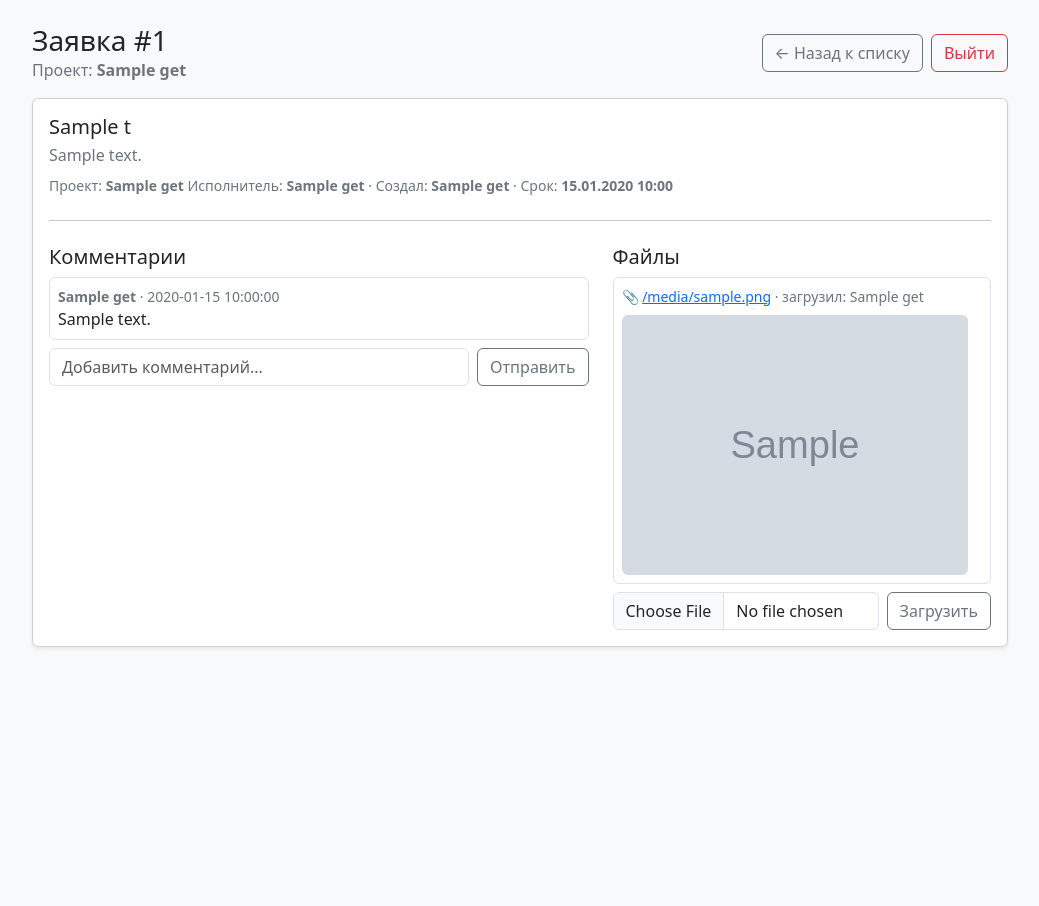
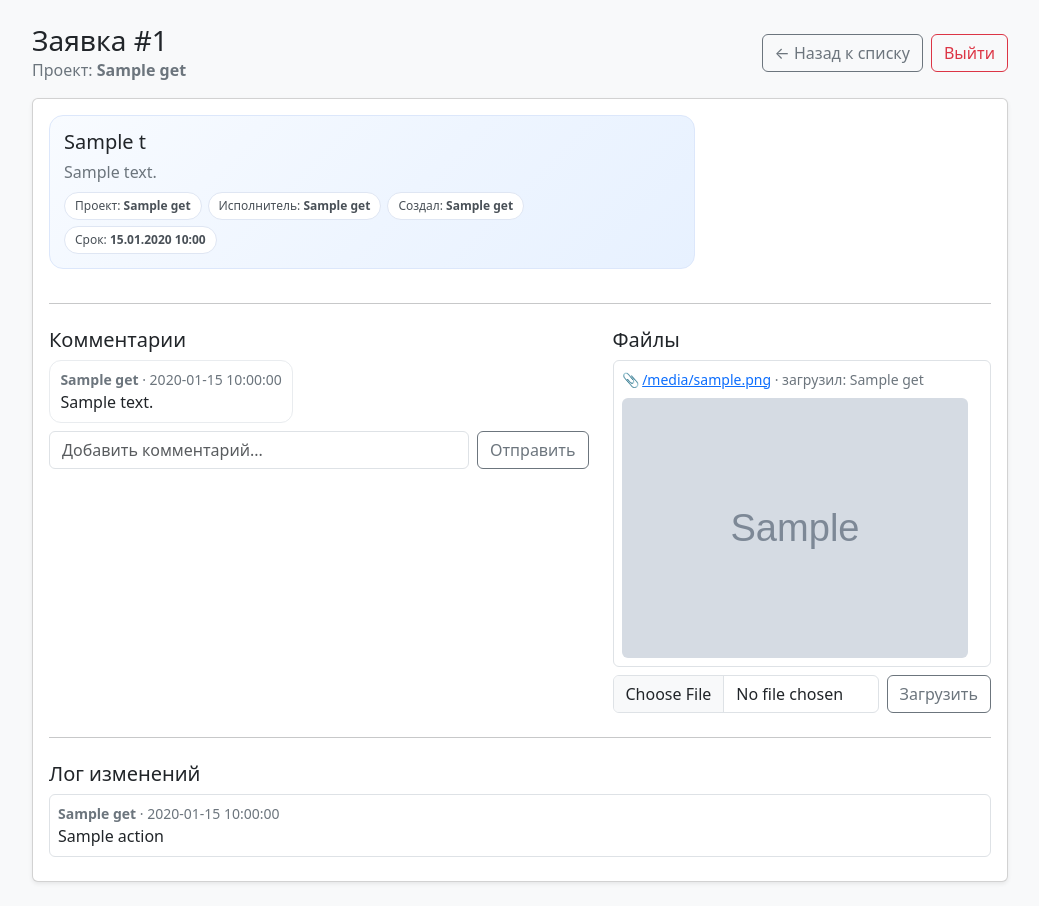
Before and after one commit to AlekseySemma/tickets_simple, a FastAPI app: template templates/ticket_detail.html in a window 1280 px wide. Shown: the whole page, without its empty margins (120-1159 px from the left). Before the commit the page ends 648 px from the top, so only its background shows below. Run offline with FastAPI, Linux system fonts and the light colour scheme; the template is opened without the code that fills it: most values are stand-ins (such as "Sample title", 1, 10 or a date in 2020); grey boxes marked "Sample" are stand-in pictures; some libraries are stand-ins or nearby versions.

Commit message:
Улучшить визуал шапки карточки заявки

```diff
--- a/main.py
+++ b/main.py
@@ -90,6 +90,14 @@ class Attachment(Base):
     ticket_id: Mapped[int] = mapped_column(ForeignKey("tickets.id"), index=True)
     uploader_id: Mapped[int] = mapped_column(ForeignKey("users.id"), index=True)
     file_path: Mapped[str] = mapped_column(String(500))
+    created_at: Mapped[datetime] = mapped_column(DateTime, default=datetime.utcnow)
+
+class TicketLog(Base):
+    __tablename__ = "ticket_logs"
+    id: Mapped[int] = mapped_column(primary_key=True)
+    ticket_id: Mapped[int] = mapped_column(ForeignKey("tickets.id"), index=True)
+    actor_id: Mapped[int] = mapped_column(ForeignKey("users.id"), index=True)
+    action: Mapped[str] = mapped_column(String(100))
     created_at: Mapped[datetime] = mapped_column(DateTime, default=datetime.utcnow)
 
 Base.metadata.create_all(bind=engine)
@@ -195,6 +203,10 @@ def safe_next(next_url: str | None, fallback: str = "/web") -> str:
     if not n:
         return fallback
     return n if n.startswith("/web") else fallback
+
+
+def add_ticket_log(db: Session, ticket_id: int, actor_id: int, action: str) -> None:
+    db.add(TicketLog(ticket_id=ticket_id, actor_id=actor_id, action=action))
 
 
 def hash_password(p: str) -> str:
@@ -311,7 +323,11 @@ def create_ticket(payload: TicketCreate, db: Session = Depends(get_db), user: Us
         project_id=payload.project_id,
         created_by=user.id
     )
-    db.add(t); db.commit(); db.refresh(t)
+    db.add(t)
+    db.flush()
+    add_ticket_log(db, ticket_id=t.id, actor_id=user.id, action="создание")
+    db.commit()
+    db.refresh(t)
     return t
 
 @app.get("/tickets", response_model=list[TicketOut])
@@ -335,8 +351,26 @@ def update_ticket(ticket_id: int, patch: TicketUpdate, db: Session = Depends(get
         allowed = {"status", "description"}  # можно расширить
         incoming = {k: v for k, v in incoming.items() if k in allowed}
 
+    old_deadline = t.deadline
+    old_executor_id = t.executor_id
+    old_project_id = t.project_id
+
     for k, v in incoming.items():
         setattr(t, k, v)
+
+    has_specific_log = False
+    if t.deadline != old_deadline:
+        add_ticket_log(db, ticket_id=t.id, actor_id=user.id, action="изменение срока")
+        has_specific_log = True
+    if t.executor_id != old_executor_id:
+        add_ticket_log(db, ticket_id=t.id, actor_id=user.id, action="изменение исполнителя")
+        has_specific_log = True
+    if t.project_id != old_project_id:
+        add_ticket_log(db, ticket_id=t.id, actor_id=user.id, action="изменение проекта")
+        has_specific_log = True
+
+    if not has_specific_log:
+        add_ticket_log(db, ticket_id=t.id, actor_id=user.id, action="изменение")
 
     db.commit(); db.refresh(t)
     return t
@@ -369,7 +403,9 @@ def upload_attachment(ticket_id: int, file: UploadFile = File(...), db: Session
         f.write(file.file.read())
 
     a = Attachment(ticket_id=ticket_id, uploader_id=user.id, file_path=str(path))
-    db.add(a); db.commit(); db.refresh(a)
+    db.add(a)
+    add_ticket_log(db, ticket_id=ticket_id, actor_id=user.id, action="добавление файла")
+    db.commit(); db.refresh(a)
     return a
 
 # =========================
@@ -611,6 +647,8 @@ async def web_create_ticket(request: Request, db: Session = Depends(get_db), use
         created_by=user.id,
     )
     db.add(t)
+    db.flush()
+    add_ticket_log(db, ticket_id=t.id, actor_id=user.id, action="создание")
     db.commit()
 
     return RedirectResponse(url="/web", status_code=HTTP_303_SEE_OTHER)
@@ -679,6 +717,7 @@ async def web_update_status(ticket_id: int, request: Request, db: Session = Depe
         raise HTTPException(400, "Missing status")
 
     t.status = TicketStatus(status_raw)
+    add_ticket_log(db, ticket_id=t.id, actor_id=user.id, action="изменение")
     db.commit()
 
     now = datetime.now()
@@ -754,6 +793,7 @@ async def web_add_attachment(ticket_id: int, request: Request, file: UploadFile
     # сохраняем путь как URL (удобно для шаблонов)
     a = Attachment(ticket_id=ticket_id, uploader_id=user.id, file_path=f"/uploads/{safe_name}")
     db.add(a)
+    add_ticket_log(db, ticket_id=ticket_id, actor_id=user.id, action="добавление файла")
     db.commit()
 
     form = await request.form()
@@ -840,6 +880,10 @@ async def web_ticket_edit_save(
     project_id_raw = (form.get("project_id") or "").strip()
     executor_id_raw = (form.get("executor_id") or "").strip()
 
+    old_deadline = t.deadline
+    old_executor_id = t.executor_id
+    old_project_id = t.project_id
+
     if can_edit_full and status_raw:
         try:
             t.status = TicketStatus(status_raw)
@@ -896,6 +940,20 @@ async def web_ticket_edit_save(
                 deadline = None
 
     t.deadline = deadline
+
+    has_specific_log = False
+    if t.deadline != old_deadline:
+        add_ticket_log(db, ticket_id=t.id, actor_id=user.id, action="изменение срока")
+        has_specific_log = True
+    if t.executor_id != old_executor_id:
+        add_ticket_log(db, ticket_id=t.id, actor_id=user.id, action="изменение исполнителя")
+        has_specific_log = True
+    if t.project_id != old_project_id:
+        add_ticket_log(db, ticket_id=t.id, actor_id=user.id, action="изменение проекта")
+        has_specific_log = True
+
+    if not has_specific_log:
+        add_ticket_log(db, ticket_id=t.id, actor_id=user.id, action="изменение")
 
     db.commit()          # ✅ без этого не сохранится
     db.refresh(t)
@@ -1038,6 +1096,7 @@ def web_ticket_detail(
 
     comments = db.query(Comment).filter(Comment.ticket_id == t.id).order_by(Comment.id.asc()).all()
     attachments = db.query(Attachment).filter(Attachment.ticket_id == t.id).order_by(Attachment.id.asc()).all()
+    ticket_logs = db.query(TicketLog).filter(TicketLog.ticket_id == t.id).order_by(TicketLog.id.desc()).all()
 
     now = datetime.now()
     is_overdue = bool(t.deadline and t.deadline < now and t.status.value not in ("DONE", "CANCELED"))
@@ -1060,6 +1119,7 @@ def web_ticket_detail(
             "executors": executors,
             "comments": comments,
             "attachments": attachments,
+            "ticket_logs": ticket_logs,
             "now": now,
             "is_overdue": is_overdue,
             "status_labels": status_labels,
--- a/templates/ticket_detail.html
+++ b/templates/ticket_detail.html
@@ -30,6 +30,44 @@
     }
     .status-menu.show { opacity: 1; transform: translateY(0); pointer-events: auto; }
     .status-toggle { cursor: pointer; }
+
+    .comments-list { display: flex; flex-direction: column; gap: 8px; }
+    .comment-row { display: flex; }
+    .comment-row.theirs { justify-content: flex-start; }
+    .comment-row.mine { justify-content: flex-end; }
+    .comment-bubble {
+      max-width: 85%;
+      border-radius: 12px;
+      padding: .5rem .65rem;
+      border: 1px solid #e9ecef;
+      background: #fff;
+    }
+    .comment-row.mine .comment-bubble {
+      background: #e7f1ff;
+      border-color: #b6d4fe;
+    }
+
+    .ticket-head {
+      background: linear-gradient(135deg, #f8fbff 0%, #eef5ff 55%, #e7f1ff 100%);
+      border: 1px solid #dce7fb;
+      border-radius: 14px;
+      padding: 14px;
+      margin-bottom: 10px;
+    }
+    .ticket-head-title { margin-bottom: 6px; }
+    .ticket-meta {
+      display: flex;
+      flex-wrap: wrap;
+      gap: 6px;
+    }
+    .meta-chip {
+      background: #fff;
+      border: 1px solid #dfe6f3;
+      border-radius: 999px;
+      padding: 4px 10px;
+      font-size: 12px;
+      color: #495057;
+    }
   </style>
 </head>
 
@@ -50,14 +88,14 @@
       <div class="card-body">
         <div class="d-flex justify-content-between align-items-start gap-3">
           <div style="flex:1">
-            <h5 class="mb-1">{{ t.title }}</h5>
+            <div class="ticket-head">
+              <h5 class="ticket-head-title">{{ t.title }}</h5>
               <div class="muted mb-2">{{ t.description or "" }}</div>
-
-            <div class="muted small">
-                Проект: <b>{{ projects_by_id.get(t.project_id, "—") }}</b>
-              Исполнитель: <b>{{ users_by_id.get(t.executor_id, "—") }}</b> ·
-              Создал: <b>{{ users_by_id.get(t.created_by, "—") }}</b> ·
-              Срок:
+              <div class="ticket-meta">
+                <span class="meta-chip">Проект: <b>{{ projects_by_id.get(t.project_id, "—") }}</b></span>
+                <span class="meta-chip">Исполнитель: <b>{{ users_by_id.get(t.executor_id, "—") }}</b></span>
+                <span class="meta-chip">Создал: <b>{{ users_by_id.get(t.created_by, "—") }}</b></span>
+                <span class="meta-chip">Срок:
                   <b>
                     {% if t.deadline %}
                       {{ t.deadline.strftime("%d.%m.%Y %H:%M") }}
@@ -65,6 +103,8 @@
                       —
                     {% endif %}
                   </b>
+                </span>
+              </div>
             </div>
           </div>
 
@@ -120,13 +160,16 @@
           <div class="col-12 col-lg-7">
             <h5>Комментарии</h5>
 
-            <div class="mb-2">
+            <div class="mb-2 comments-list">
               {% for c in comments %}
-                <div class="border rounded p-2 mb-2">
+                {% set is_mine = c.author_id == user.id %}
+                <div class="comment-row {% if is_mine %}mine{% else %}theirs{% endif %}">
+                  <div class="comment-bubble">
                     <div class="small muted">
                       <b>{{ users_by_id.get(c.author_id, "—") }}</b> · {{ c.created_at }}
                     </div>
                     <div>{{ c.text }}</div>
+                  </div>
                 </div>
               {% endfor %}
               {% if comments|length == 0 %}
@@ -182,6 +225,25 @@
 </form>
 
 
+          </div>
+        </div>
+
+        <hr class="my-4"/>
+
+        <div>
+          <h5>Лог изменений</h5>
+          <div class="mb-0">
+            {% for log in ticket_logs %}
+              <div class="border rounded p-2 mb-2 bg-white">
+                <div class="small muted">
+                  <b>{{ users_by_id.get(log.actor_id, "—") }}</b> · {{ log.created_at }}
+                </div>
+                <div>{{ log.action }}</div>
+              </div>
+            {% endfor %}
+            {% if ticket_logs|length == 0 %}
+              <div class="muted small">Изменений пока нет</div>
+            {% endif %}
           </div>
         </div>
 
```
Also changed, not shown: templates/tickets.html (+26 -7 lines). Lines whose indentation alone changed are shown as unchanged.
